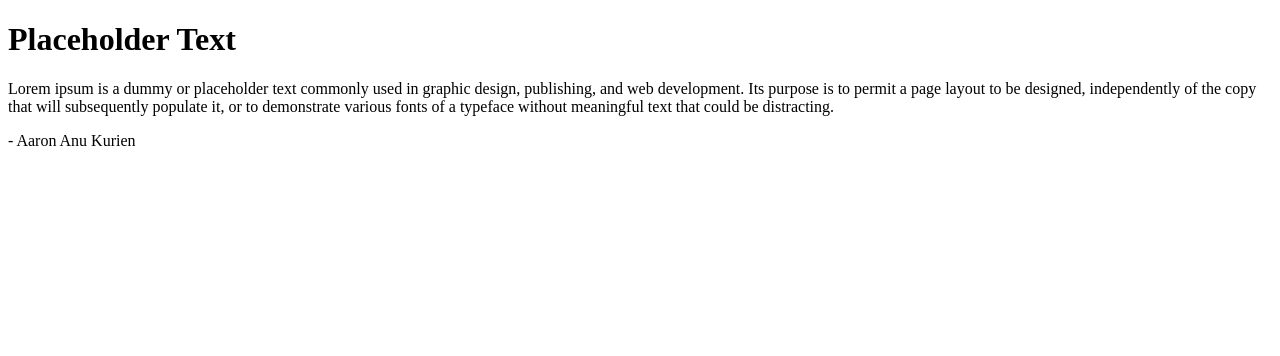
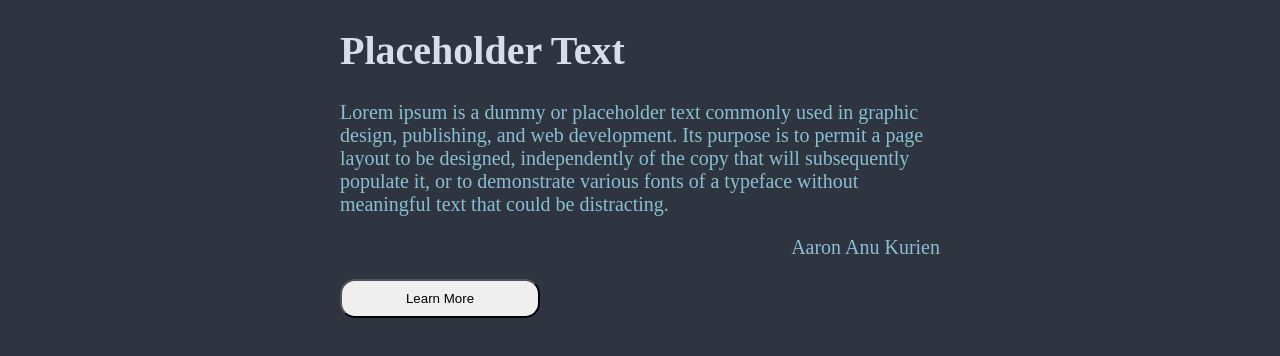
Before and after one commit to aaron-anu/Winter-Arc, a plain HTML site: page index.html in a window 1280 px wide. Drawn offline with Linux system fonts and the light colour scheme.

Commit message:
Last Day

```diff
--- a/index.html
+++ b/index.html
@@ -3,11 +3,17 @@
      <head>
  	<meta charset="utf-8">
  	<meta name="viewport" content="width=device-width, initial-scale=1">
+	<link rel="stylesheet" type="text/css" href="style.css">
  	<title>Learning Web Dev</title>
      </head>
      <body>
+	<div class="bod">
 	<h1>Placeholder Text</h1>
 	<p>Lorem ipsum is a dummy or placeholder text commonly used in graphic design, publishing, and web development. Its purpose is to permit a page layout to be designed, independently of the copy that will subsequently populate it, or to demonstrate various fonts of a typeface without meaningful text that could be distracting.</p>
-	<p>- Aaron Anu Kurien</p>
+	<p class="Name">Aaron Anu Kurien</p>
+	<button onclick="window.location.href='https://en.wikipedia.org/wiki/Lorem_ipsum'">Learn More</button>
+
+	</div>
+
      </body>
  </html>
--- /dev/null
+++ b/style.css
@@ -0,0 +1,44 @@
+@font-face {
+  font-family: 'Hermit';
+  src: url('Hermit-Regular.otf') format('woff2');
+  font-weight: normal;
+  font-style: normal;
+}
+
+
+p {
+  font-size: 20px;
+  color: #88C0D0;
+  font-family: Hurmit,serif;
+}
+
+h1 {
+	font-size: 40px;
+	/* color: #D8DEE9; */
+	color: #D8DEE9;
+}
+
+/* .bod { */
+/* align-content: center; */
+/* } */
+body {
+	/* margin: 100px */
+	width: 600px;
+	margin: 0 auto;
+	/* display: flex; */
+	justify-content: center;
+	align-items: center;
+	background-color: #2E3440;
+}
+
+.Name {
+	text-align: right;
+
+}
+
+button {
+	padding: 10px;
+	border-radius: 15px;
+	width: 200px;
+
+}
```
Also changed, not shown: Hermit-Regular.otf (added).
